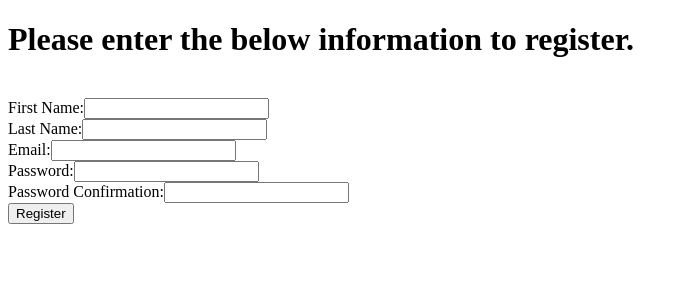
After one commit to kristopher-merolla/Dojo-Week-4, a Flask app: page /register in a window 1280 px wide. The commit adds this page. Shown: the top 300 px of the page, without its empty margins (0-688 px from the left). Run offline with Flask 2, Linux system fonts and the light colour scheme.

Commit message:
Login and register assignment, basic setup completed, needs functionality and database actions

```diff
--- a/MySQL/assignments/login_and_registration/server.py
+++ b/MySQL/assignments/login_and_registration/server.py
@@ -12,8 +12,31 @@ def index():
 	return render_template('index.html')
 
 
+@app.route('/login', methods=['POST'])
+def login():
+	email = request.form['email']
+	password = request.form['password'] #password needs to be hashed here, use md5 and a salt
+
+	#validate login credentials here
+	return redirect('/') #if invalid login credentials
+	return render_template('active.html') #if valid login credentials
 
 
+@app.route('/register')
+def register():
+	return render_template('register.html')
+
+
+@app.route('/register_user', methods=['POST'])
+def new_login():
+	first_name = request.form['first_name']
+	last_name = request.form['last_name']
+	email = request.form['email']
+	password = request.form['password'] #password needs to be hashed here, use md5 and a salt
+
+	#validate registration credentials here
+	return redirect('/') #if invalid registration credentials send back to login screen
+	return render_template('active.html') #if valid register credentials go to active page
 
 
 
--- /dev/null
+++ b/MySQL/assignments/login_and_registration/templates/register.html
@@ -0,0 +1,23 @@
+<!DOCTYPE html>
+<html>
+<head>
+	<title>Register New User</title>
+</head>
+<body>
+	<div id="big_wrapper">
+		<h1>Please enter the below information to register.</h1>
+		<br>
+		<div id="register_box">
+			<form action='/register_user' method='POST'>
+				<label for="first_name">First Name:<input type="text" name="first_name" id="first_name"></label><br>
+				<label for="last_name">Last Name:<input type="text" name="last_name" id="last_name"></label><br>
+				<label for="email">Email:<input type="text" name="email" id="email"></label><br>
+				<label for="password">Password:<input type="password" name="password" id="password"></label><br>
+				<label for="password_confirmation">Password Confirmation:<input type="password" name="password_confirmation" id="password_confirmation"></label><br>
+				<input type="submit" value="Register">
+			</form>
+		<br>
+		</div>
+	</div>
+</body>
+</html>
```
Also changed, not shown: MySQL/assignments/login_and_registration/loginandregister_dbcreate.sql (added, +37 -0 lines), MySQL/assignments/login_and_registration/templates/active.html (added, +11 -0 lines), MySQL/assignments/login_and_registration/templates/index.html (+15 -1 lines).
